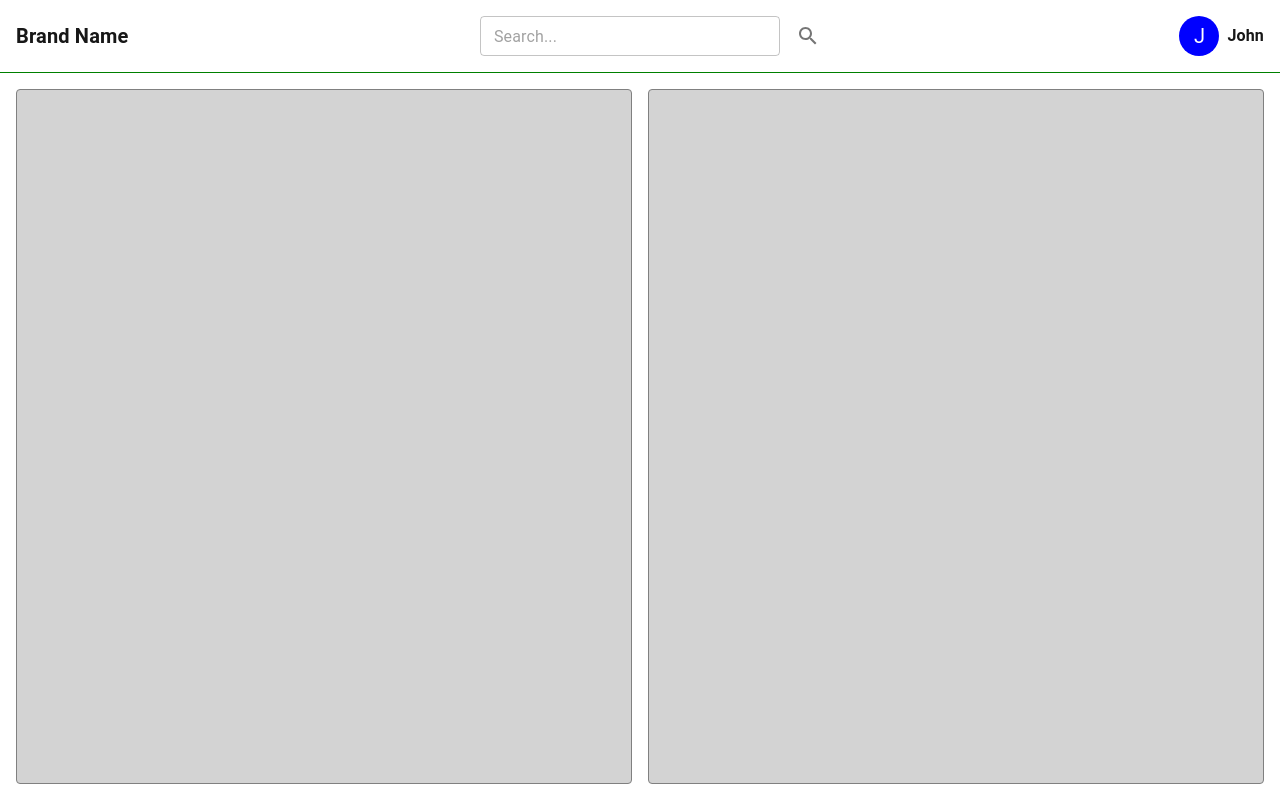
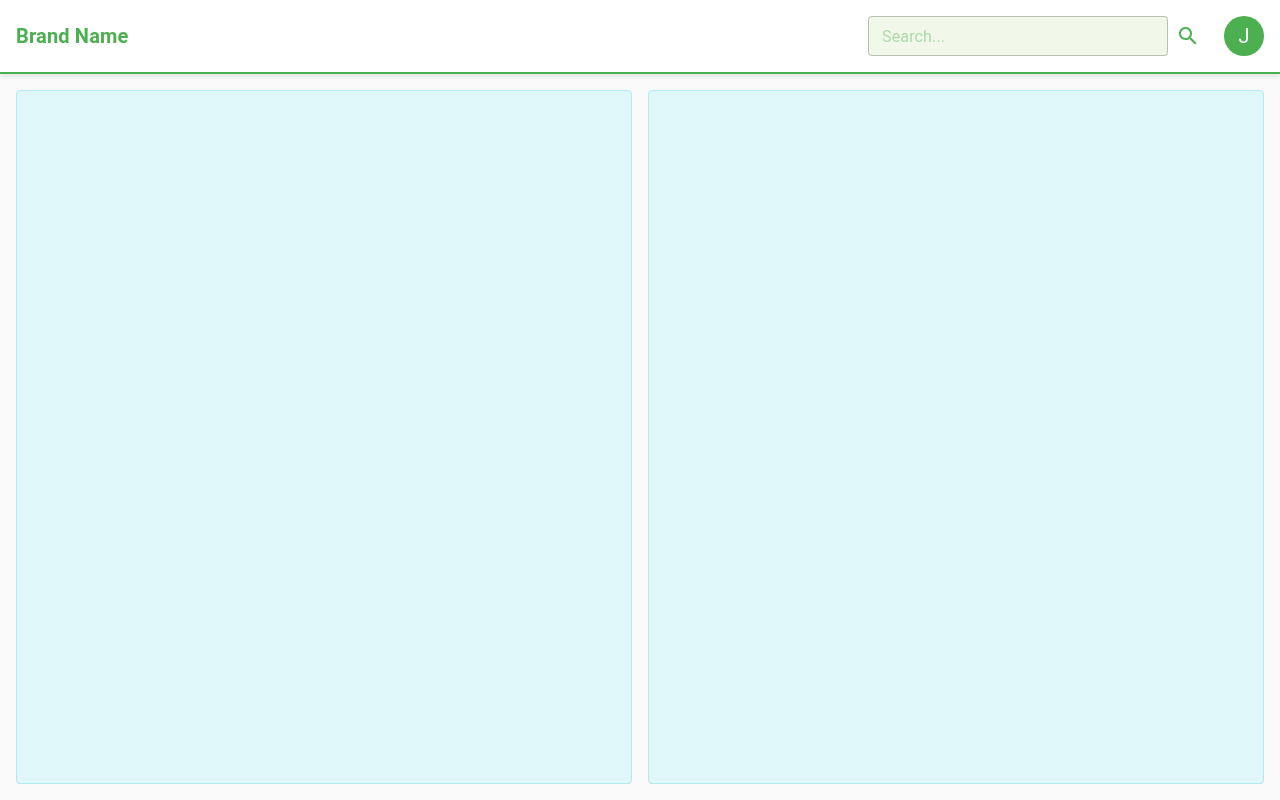
Before and after one commit to Bhuttu-prog/responsive-layout, a Next.js app: page / in a window 1280 px wide. Built offline with nearby package versions, Linux system fonts and the light colour scheme.

Commit message:
changed color combinations

```diff
--- a/pages/index.js
+++ b/pages/index.js
@@ -1,9 +1,14 @@
-import React from "react";
-import { Box, Typography, TextField, IconButton, Avatar, useMediaQuery } from "@mui/material";
+import React, { useState } from "react";
+import { Box, Typography, TextField, IconButton, Avatar } from "@mui/material";
 import SearchIcon from "@mui/icons-material/Search";
 
 export default function Home() {
-  const isSmallScreen = useMediaQuery("(max-width:600px)");
+  const [searchVisible, setSearchVisible] = useState(false);
+
+  // Toggle search visibility on smaller screens
+  const toggleSearchVisibility = () => {
+    setSearchVisible(!searchVisible);
+  };
 
   return (
     <Box
@@ -11,6 +16,7 @@ export default function Home() {
         display: "flex",
         flexDirection: "column",
         height: "100vh",
+        bgcolor: "#f9f9f9", // Light background for the entire page
       }}
     >
       {/* Header */}
@@ -19,35 +25,74 @@ export default function Home() {
           display: "flex",
           alignItems: "center",
           justifyContent: "space-between",
-          borderBottom: "1px solid green",
+          borderBottom: "2px solid #4caf50", // Green border
+          bgcolor: "#ffffff", // White header background
           p: 2,
+          boxShadow: "0px 2px 5px rgba(0, 0, 0, 0.1)", // Subtle shadow for the header
         }}
       >
-        <Typography variant="h6" sx={{ fontWeight: "bold" }}>
+        <Typography
+          variant="h6"
+          sx={{ fontWeight: "bold", color: "#4caf50" }} // Green brand name
+        >
           Brand Name
         </Typography>
-        <Box sx={{ display: "flex", alignItems: "center", gap: 1 }}>
+
+        <Box sx={{ display: "flex", alignItems: "center", gap: 2 }}>
+          {/* Search Box and Icon for Small Screens */}
+          <Box
+            sx={{
+              display: { xs: "none", md: "flex" },
+              alignItems: "center",
+            }}
+          >
             <TextField
               variant="outlined"
               size="small"
               placeholder="Search..."
               sx={{
                 width: { xs: "150px", sm: "200px", md: "300px" },
+                bgcolor: "#f1f8e9", // Light greenish background
+                borderRadius: "4px",
+              }}
+              InputProps={{
+                style: {
+                  color: "#4caf50", // Green text
+                },
               }}
             />
             <IconButton>
-            <SearchIcon />
+              <SearchIcon sx={{ color: "#4caf50" }} />
             </IconButton>
           </Box>
 
-        {/* Avatar and Name for larger screens */}
-        <Box sx={{ display: "flex", alignItems: "center", gap: 1 }}>
-          <Avatar sx={{ bgcolor: "blue" }}>J</Avatar>
-          {!isSmallScreen && (
-            <Typography variant="body1" sx={{ fontWeight: "bold" }}>
-              John
-            </Typography>
+          {/* Toggle Search Box for Small Screens */}
+          <Box sx={{ display: { xs: "flex", md: "none" }, alignItems: "center" }}>
+            <IconButton onClick={toggleSearchVisibility}>
+              <SearchIcon sx={{ color: "#4caf50" }} />
+            </IconButton>
+
+            {searchVisible && (
+              <TextField
+                variant="outlined"
+                size="small"
+                placeholder="Search..."
+                sx={{
+                  width: "200px",
+                  bgcolor: "#f1f8e9", // Light greenish background
+                  ml: 1,
+                  borderRadius: "4px",
+                }}
+                InputProps={{
+                  style: {
+                    color: "#4caf50", // Green text
+                  },
+                }}
+              />
             )}
+          </Box>
+
+          <Avatar sx={{ bgcolor: "#4caf50", color: "#ffffff" }}>J</Avatar>
         </Box>
       </Box>
 
@@ -65,8 +110,8 @@ export default function Home() {
         <Box
           sx={{
             flex: 1,
-            bgcolor: "lightgray",
-            border: "1px solid gray",
+            bgcolor: "#e0f7fa", // Light cyan background
+            border: "1px solid #b2ebf2", // Light blue border
             borderRadius: "4px",
             height: { xs: "200px", md: "auto" },
           }}
@@ -76,8 +121,8 @@ export default function Home() {
         <Box
           sx={{
             flex: 1,
-            bgcolor: "lightgray",
-            border: "1px solid gray",
+            bgcolor: "#e0f7fa", // Light cyan background
+            border: "1px solid #b2ebf2", // Light blue border
             borderRadius: "4px",
             height: { xs: "200px", md: "auto" },
           }}
--- a/styles/globals.css
+++ b/styles/globals.css
@@ -41,7 +41,7 @@ a {
   }
 }
 
-body {
+/* body {
   margin: 0;
   font-family: -apple-system, BlinkMacSystemFont, "Segoe UI", Roboto, "Helvetica Neue", Arial, sans-serif;
-}
+} */
```
Lines whose indentation alone changed are shown as unchanged.
